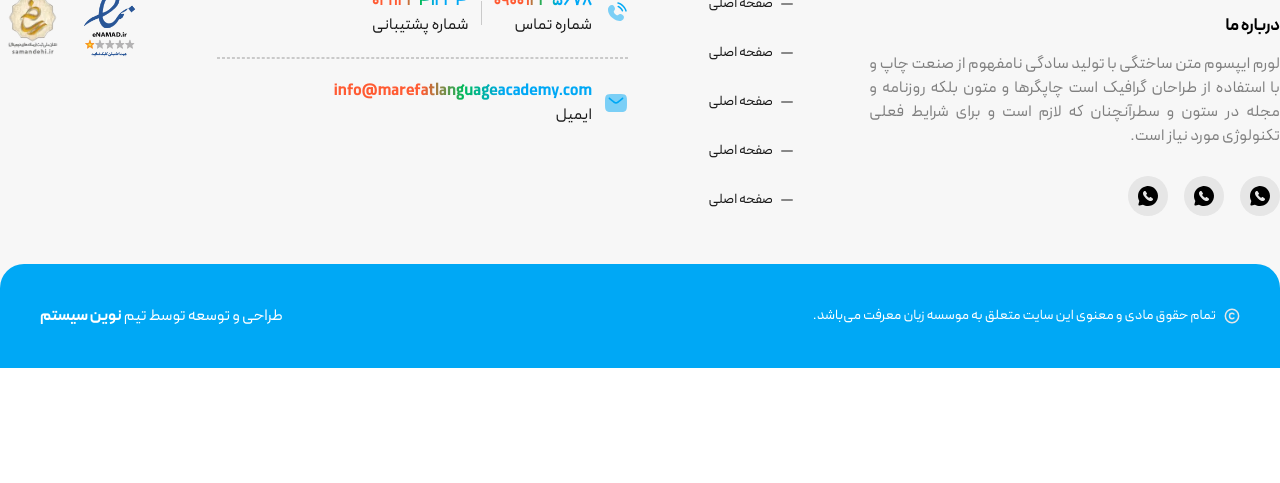
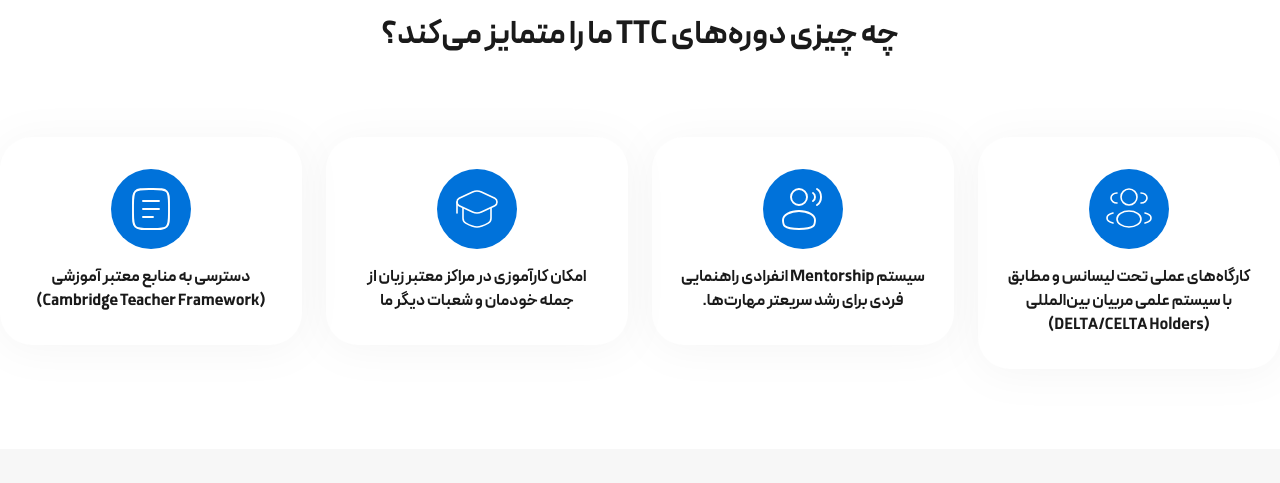
Before and after one commit to AlirezaShirzadi/NS_Marefat, a website built with Vite: page ttc.html in a window 1280 px wide. Shown: the part 3645-4128 px from the top of the page. Before the commit the page ends 4013 px from the top, so only its background shows below. Built offline with nearby package versions, Linux system fonts and the light colour scheme.

Commit message:
add: "TTC Benefits" section with structured layout, detailed content, styles, and new SVG icons

```diff
--- a/ttc.html
+++ b/ttc.html
@@ -777,6 +777,60 @@
                     </div>
                 </div>
             </section>
+
+            <section class="section-ttc-diff py-6 lg:py-20">
+                <div class="relative container mx-auto max-md:px-2">
+                    <div class="flex items-center justify-center mb-14">
+                        <div class="heading-group -center">
+                            <span class="h-label">مزایای دوره های تربیت مدرس</span>
+                            <h2 class="h-title">چه چیزی دوره‌های TTC ما را متمایز می‌کند؟</h2>
+                        </div>
+                    </div>
+                    <div class="grid grid-cols-12 gap-6">
+                        <div class="col-span-12 md:col-span-6 lg:col-span-3">
+                            <div class="rounded-4xl bg-white shadow-[0_4px_40px_0_rgba(128,128,128,0.08)] py-8 px-6">
+                                <div class="size-20 flex items-center justify-center mb-4 bg-[#0072DA] rounded-full mx-auto">
+                                    <svg class="text-white size-12">
+                                        <use href="#icon-people" />
+                                    </svg>
+                                </div>
+                                <p class="text-base/6 tracking-[0.15px] text-neutral-10 font-bold text-center">کارگاه‌های عملی تحت لیسانس و مطابق با سیستم علمی مربیان بین‌المللی (DELTA/CELTA Holders)</p>
+                            </div>
+                        </div>
+                        <div class="col-span-12 md:col-span-6 lg:col-span-3">
+                            <div class="rounded-4xl bg-white shadow-[0_4px_40px_0_rgba(128,128,128,0.08)] py-8 px-6">
+                                <div class="size-20 flex items-center justify-center mb-4 bg-[#0072DA] rounded-full mx-auto">
+                                    <svg class="text-white size-12">
+                                        <use href="#icon-user-speak" />
+                                    </svg>
+                                </div>
+                                <p class="text-base/6 tracking-[0.15px] text-neutral-10 font-bold text-center">سیستم Mentorship انفرادی
+                                    راهنمایی فردی برای رشد سریعتر مهارت‌ها.</p>
+                            </div>
+                        </div>
+                        <div class="col-span-12 md:col-span-6 lg:col-span-3">
+                            <div class="rounded-4xl bg-white shadow-[0_4px_40px_0_rgba(128,128,128,0.08)] py-8 px-6">
+                                <div class="size-20 flex items-center justify-center mb-4 bg-[#0072DA] rounded-full mx-auto">
+                                    <svg class="text-white size-12">
+                                        <use href="#icon-hat" />
+                                    </svg>
+                                </div>
+                                <p class="text-base/6 tracking-[0.15px] text-neutral-10 font-bold text-center">امکان کارآموزی در مراکز معتبر زبان از جمله خودمان و شعبات دیگر ما</p>
+                            </div>
+                        </div>
+                        <div class="col-span-12 md:col-span-6 lg:col-span-3">
+                            <div class="rounded-4xl bg-white shadow-[0_4px_40px_0_rgba(128,128,128,0.08)] py-8 px-6">
+                                <div class="size-20 flex items-center justify-center mb-4 bg-[#0072DA] rounded-full mx-auto">
+                                    <svg class="text-white size-12">
+                                        <use href="#icon-note" />
+                                    </svg>
+                                </div>
+                                <p class="text-base/6 tracking-[0.15px] text-neutral-10 font-bold text-center">دسترسی به منابع معتبر آموزشی (Cambridge Teacher Framework)</p>
+                            </div>
+                        </div>
+                    </div>
+                </div>
+            </section>
         </main>
 
         <footer class="bg-[#F7F7F7] pt-10">
```
